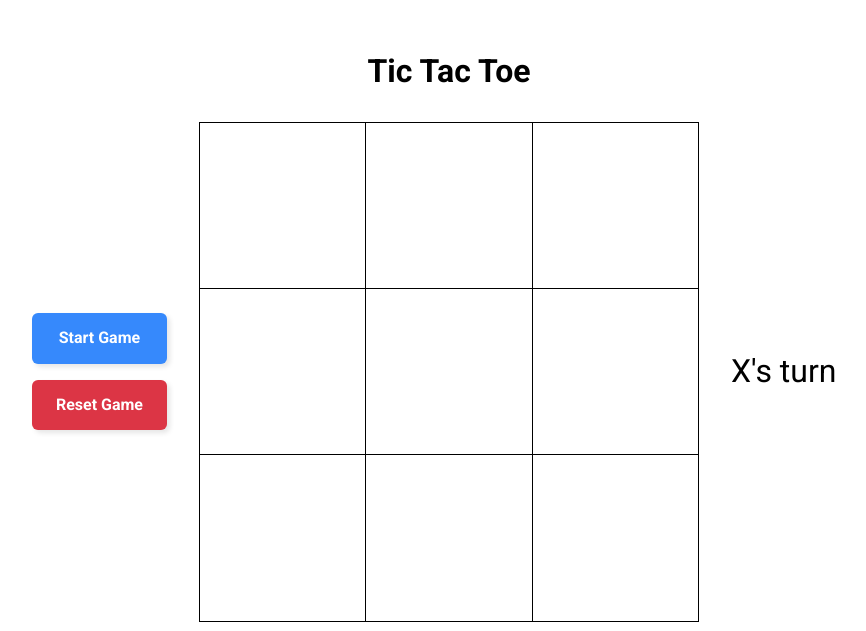
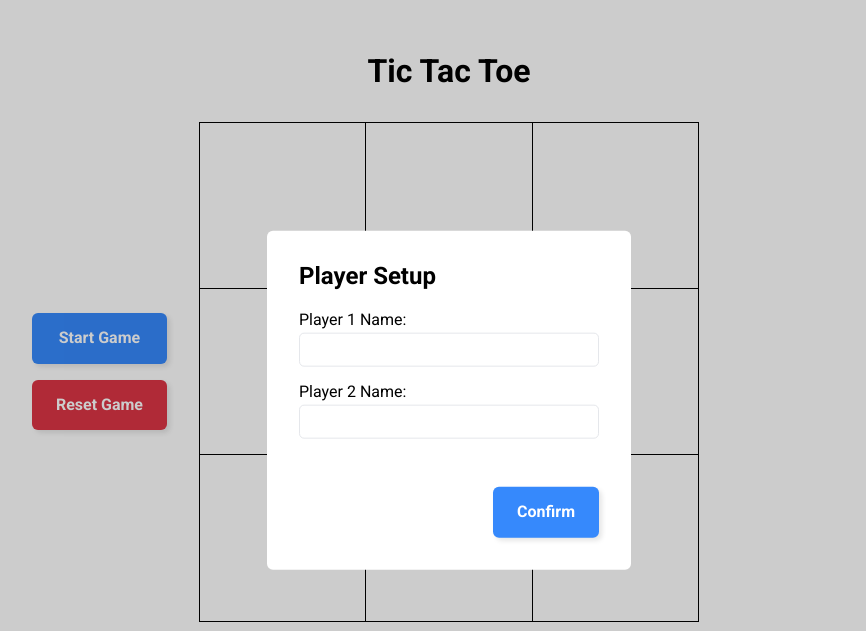
Before and after one commit to arronjohnson/tic-tac-toe, a plain HTML site: page index.html in a window 1280 px wide. Both pictures are taken after a click on the button "Start Game". Shown: the top 631 px of the page, without its empty margins (191-1057 px from the left). Drawn offline with Linux system fonts and the light colour scheme.

Commit message:
Implement modal to configure player names
Once the "Start Game" button is clicked, the modal is displayed.
This allows the users to set a name for each player.

These names are used in the status display to detail whose turn it is
as well as who wins the game.

```diff
--- a/css/styles.css
+++ b/css/styles.css
@@ -31,6 +31,54 @@ a {
 a:hover {
   color: var(--accent);
   cursor: pointer;
+}
+
+.modal {
+  background-color: rgba(0, 0, 0, 0.2);
+  display: none;
+  height: 100%;
+  left: 0;
+  position: fixed;
+  top: 0;
+  width: 100%;
+}
+
+.modal-content {
+  background-color: #fff;
+  border-radius: 6px;
+  left: 50%;
+  padding: 32px;
+  position: absolute;
+  top: 50%;
+  transform: translate(-50%, -50%);
+  width: max-content;
+}
+
+.modal h2 {
+  margin-top: 0;
+}
+
+label {
+  display: block;
+  font-weight: 500;
+  margin-bottom: 4px;
+}
+
+input {
+  border: 1px solid #e5e7eb;
+  border-radius: 5px;
+  height: 34px;
+  padding: 6px;
+  width: min(300px, 80vw);
+}
+
+.button-container {
+  display: flex;
+  justify-content: right;
+}
+
+button.confirm {
+  margin-top: 32px;
 }
 
 .header {
@@ -76,14 +124,17 @@ button:active {
   transform: scale(0.96);
 }
 
+button.confirm,
 button.start {
   background-color: var(--accent);
 }
 
+button.confirm:hover,
 button.start:hover {
   background-color: #5da0fd;
 }
 
+button.confirm:active,
 button.start:active {
   background-color: #86b8fd;
 }
--- a/index.html
+++ b/index.html
@@ -12,6 +12,22 @@
   <script src="js/script.js" defer></script>
 </head>
 <body>
+  <div class="modal">
+    <form class="modal-content">
+      <h2>Player Setup</h2>
+      <p>
+        <label for="p1name">Player 1 Name:</label>
+        <input type="text" name="p1name" id="p1name" required>
+      </p>
+      <p>
+        <label for="p2name">Player 2 Name:</label>
+        <input type="text" name="p2name" id="p2name" required>
+      </p>
+      <div class="button-container">
+        <button type="submit" class="confirm">Confirm</button>
+      </div>
+    </form>
+  </div>
   <header class="header">
     <h1>Tic Tac Toe</h1>
   </header>
--- a/js/script.js
+++ b/js/script.js
@@ -104,32 +104,38 @@ const gameboard = (() => {
   return { drawGrid, reset };
 })();
 
-const Player = (marker) => {
+const Player = (name, marker) => {
+  const _name = name;
   const _marker = marker;
+
+  const getName = () => {
+    return _name;
+  };
 
   const getMarker = () => {
     return _marker;
   };
 
-  return { getMarker };
+  return { getName, getMarker };
 };
 
 const game = (() => {
   let _gameStarted;
+  let _player1;
+  let _player2;
   let _currentPlayer;
   let _winner;
-
-  const _player1 = Player("X");
-  const _player2 = Player("O");
-  const _status = document.querySelector(".status");
 
   const start = () => {
     if (_gameStarted) return;
 
+    const _playerNames = controls.getPlayerNames();
     _gameStarted = true;
+    _player1 = Player(_playerNames[0], "X");
+    _player2 = Player(_playerNames[1], "O");
     _currentPlayer = _player1;
     _winner = null;
-    _setStatusText(`${_player1.getMarker()}'s turn`);
+    controls.setStatusText(`${_player1.getName()}'s turn`);
   };
 
   const getCurrentPlayer = () => {
@@ -138,7 +144,7 @@ const game = (() => {
 
   const switchTurn = () => {
     _currentPlayer = _currentPlayer === _player1 ? _player2 : _player1;
-    _setStatusText(`${_currentPlayer.getMarker()}'s turn`);
+    controls.setStatusText(`${_currentPlayer.getName()}'s turn`);
   };
 
   const setWinner = (winner) => {
@@ -146,9 +152,9 @@ const game = (() => {
 
     _winner = winner;
     if (_winner === "tie") {
-      _setStatusText("It's a tie!");
+      controls.setStatusText("It's a tie!");
     } else {
-      _setStatusText(`${_winner.getMarker()} is the winner!`);
+      controls.setStatusText(`${_winner.getName()} is the winner!`);
     }
   };
 
@@ -160,15 +166,11 @@ const game = (() => {
     return _winner !== null;
   };
 
-  const _setStatusText = (msg) => {
-    _status.textContent = msg;
-  };
-
   const reset = () => {
     _gameStarted = false;
     _currentPlayer = null;
     _winner = null;
-    _setStatusText("");
+    controls.setStatusText("");
     gameboard.reset();
   };
 
@@ -184,11 +186,44 @@ const game = (() => {
 })();
 
 const controls = (() => {
+  const _form = document.querySelector(".modal-content");
+  const _inputP1 = document.getElementById("p1name");
+  const _inputP2 = document.getElementById("p2name");
+  const _modal = document.querySelector(".modal");
+  const _resetBtn = document.querySelector("button.reset");
   const _startBtn = document.querySelector("button.start");
-  const _resetBtn = document.querySelector("button.reset");
+  const _status = document.querySelector(".status");
 
-  _startBtn.addEventListener("click", () => game.start());
+  _form.addEventListener("submit", (e) => _submitForm(e));
   _resetBtn.addEventListener("click", () => game.reset());
+  _startBtn.addEventListener("click", () => _toggleModal());
+
+  const _submitForm = (e) => {
+    e.preventDefault();
+
+    _toggleModal();
+    game.start();
+  };
+
+  const _toggleModal = () => {
+    if (_modal.classList.contains("active")) {
+      _modal.classList.remove("active");
+      _modal.style.display = "none";
+    } else {
+      _modal.classList.add("active");
+      _modal.style.display = "block";
+    }
+  };
+
+  const getPlayerNames = () => {
+    return [_inputP1.value, _inputP2.value];
+  };
+
+  const setStatusText = (msg) => {
+    _status.textContent = msg;
+  };
+
+  return { getPlayerNames, setStatusText };
 })();
 
 gameboard.drawGrid();
```
